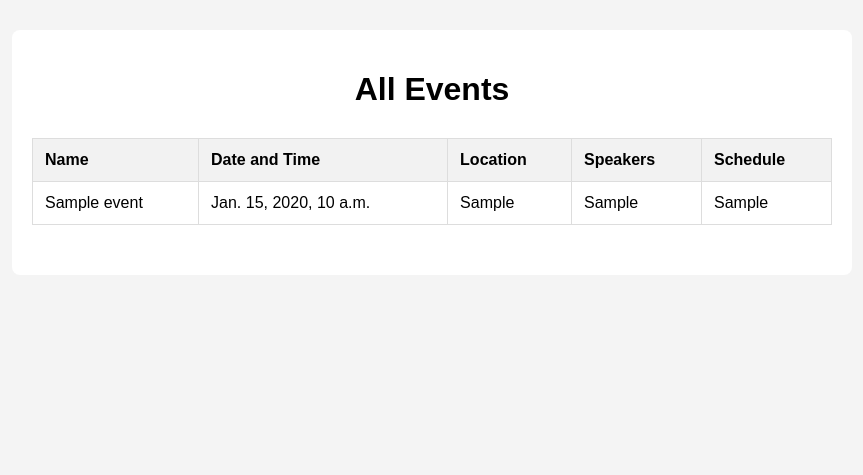
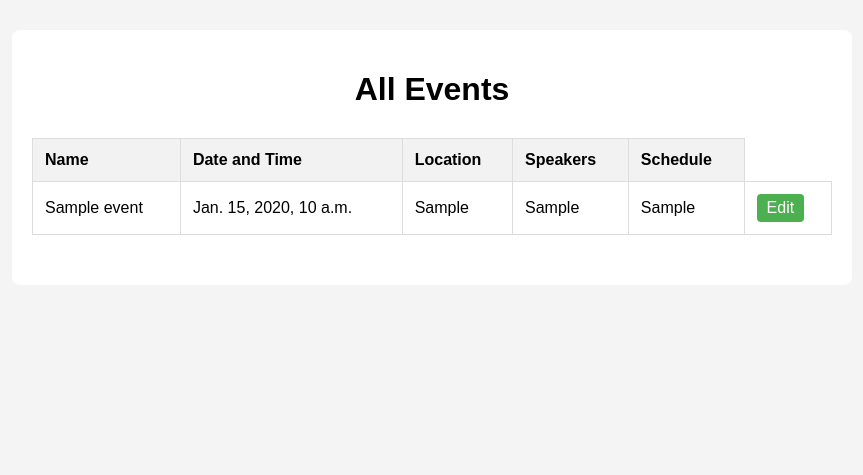
Before and after one commit to gcivil-nyu-org/wed-fall24-team3, a Django app: page /events/events/ in a window 1280 px wide. Shown: the part 138-613 px from the top of the page, without its empty margins (208-1071 px from the left). Run offline with Django 5.2, Linux system fonts and the light colour scheme; tables that the repository leaves empty hold one stand-in row (values such as "Sample post").

Commit message:
edit button on event list

```diff
--- a/eventsphere/events/templates/events/event_list.html
+++ b/eventsphere/events/templates/events/event_list.html
@@ -93,6 +93,20 @@
             bottom: 0;
         }
 
+        .btn-edit {
+            background-color: #4CAF50; /* Green */
+            color: white;
+            padding: 5px 10px;
+            text-align: center;
+            text-decoration: none;
+            display: inline-block;
+            border-radius: 4px;
+        }
+
+        .btn-edit:hover {
+            background-color: #45a049;
+        }
+
         /* Responsive styles */
         @media (max-width: 600px) {
             nav ul li {
@@ -139,6 +153,9 @@
                 <td>{{ event.location }}</td>
                 <td>{{ event.speakers }}</td>
                 <td>{{ event.schedule }}</td>
+                <td>
+                    <a href="{% url 'update_event' event.id %}" class="btn-edit">Edit</a> <!-- Add the Edit button -->
+                </td>
             </tr>
             {% empty %}
             <tr>
--- a/eventsphere/events/views.py
+++ b/eventsphere/events/views.py
@@ -51,9 +51,9 @@ def update_event_view(request, event_id):
         form = EventForm(request.POST, instance=event)  # Pass the event instance to the form
         if form.is_valid():
             form.save()
-            return JsonResponse({'message': 'Event updated successfully'}, status=200)
+            return redirect('event_list')  # Redirect to the event list page after successful update
         else:
-            return JsonResponse({'error': form.errors}, status=400)  # Return form validation errors
+            return render(request, 'events/update_event.html', {'form': form, 'errors': form.errors}, status=400)
     else:
         form = EventForm(instance=event)  # Pre-fill the form with the event data
 
--- a/requirements.txt
+++ b/requirements.txt
@@ -1,4 +1,6 @@
 asgiref==3.8.1
 Django==5.1.2
+psycopg2-binary==2.9.9
+python-dotenv==1.0.1
 sqlparse==0.5.1
 typing_extensions==4.12.2
```
